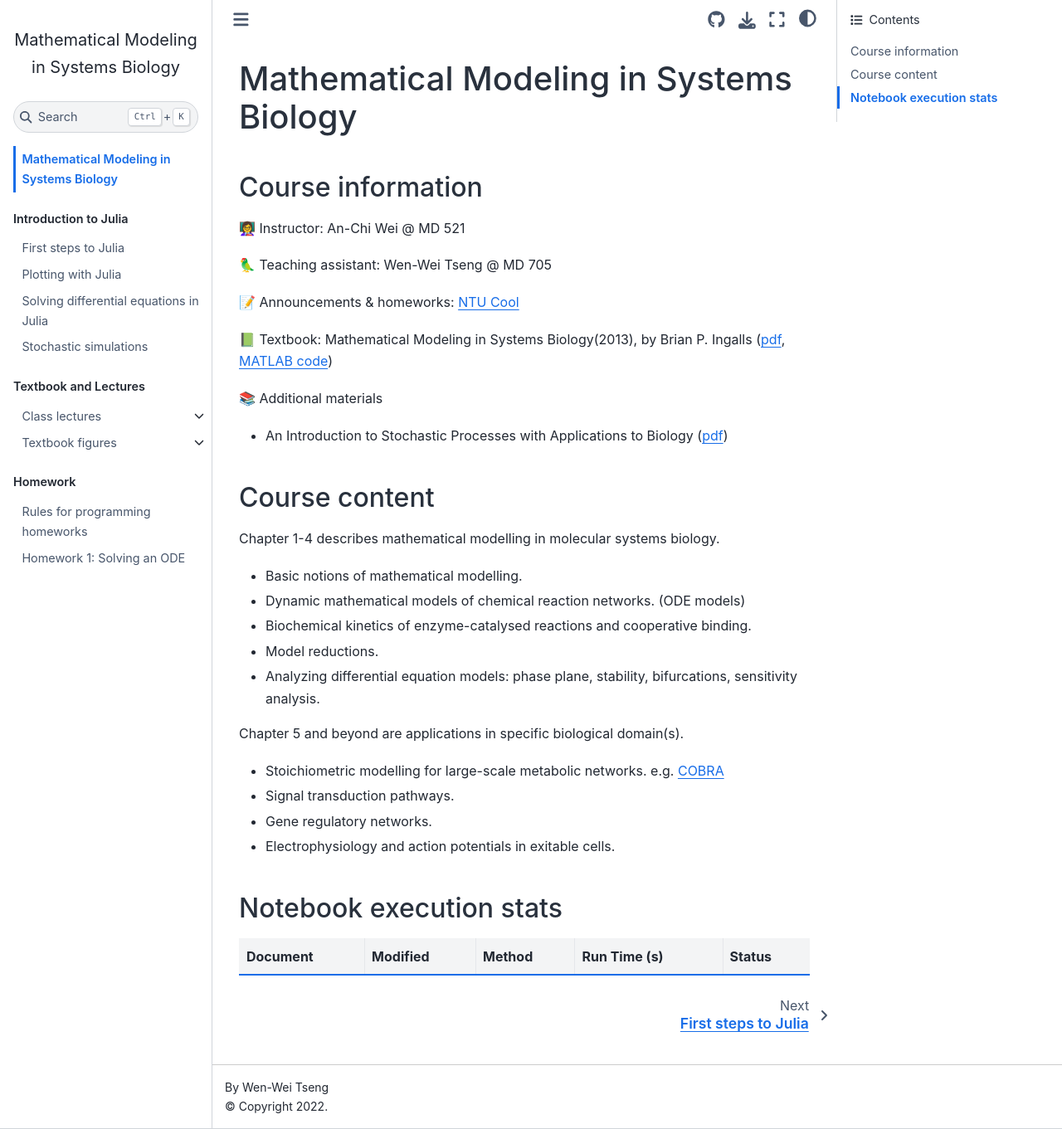
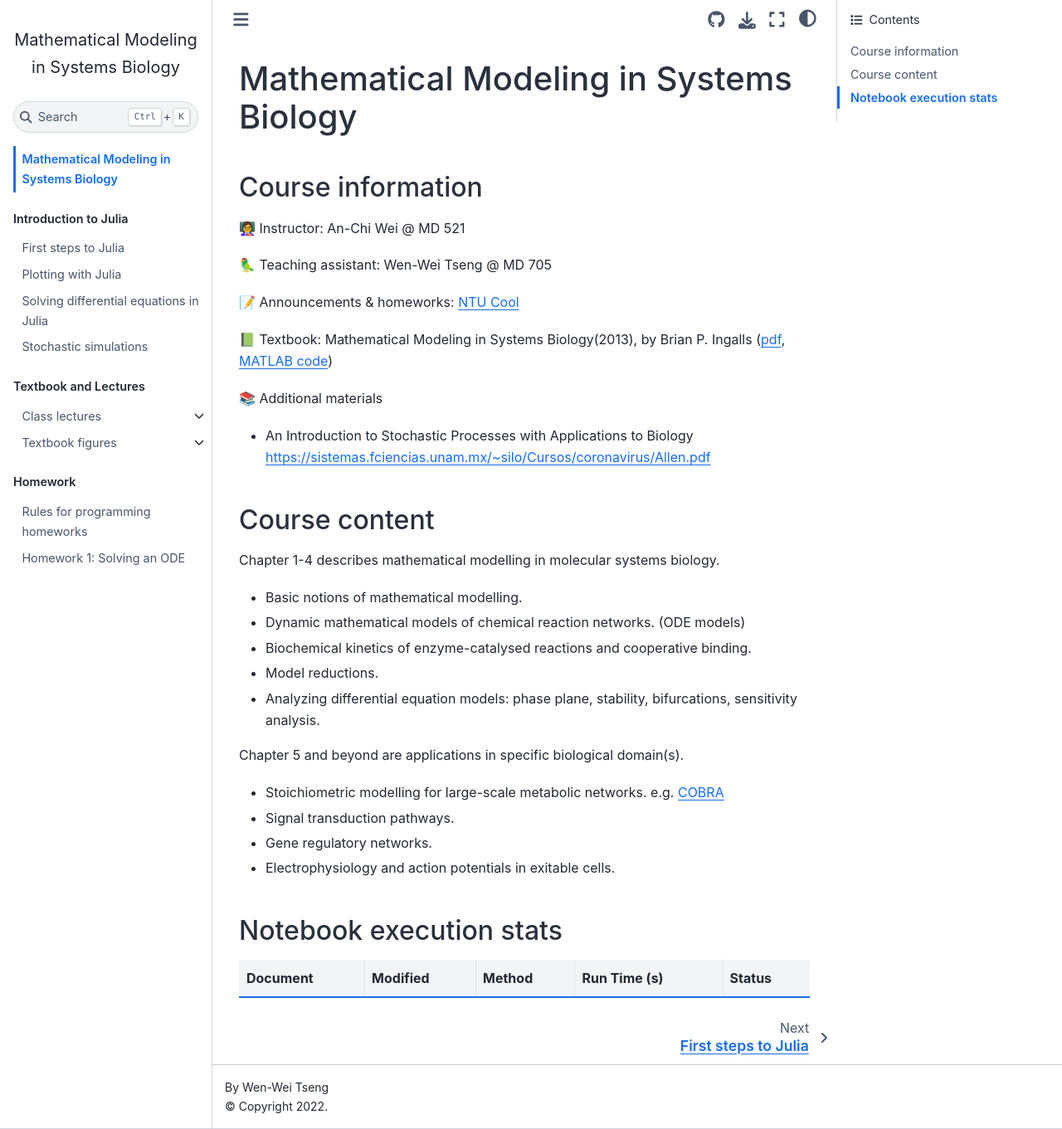
Before and after one commit to ntumitolab/mmsb-bebi-5009, a Jupyter Book: the page built from docs/index.md, in a window 1280 px wide and 1361 px high. Shown: the whole window at 83% size. Built offline with Jupyter Book 1.0.4 settings and Sphinx 7.4.7 and the Sphinx Book theme 1.1.4, drawn with Linux system fonts in a browser that asks for light colours; some of the changed lines change nothing that is shown.

Commit message:
change link

```diff
--- a/docs/index.md
+++ b/docs/index.md
@@ -11,7 +11,7 @@
 📗 Textbook: Mathematical Modeling in Systems Biology(2013), by Brian P. Ingalls ([pdf](https://www.math.uwaterloo.ca/~bingalls/MMSB/MMSB_w_solutions.pdf), [MATLAB code](https://www.math.uwaterloo.ca/~bingalls/MMSB/MMSB_code.xhtml))
 
 📚 Additional materials
-- An Introduction to Stochastic Processes with Applications to Biology ([pdf](https://sistemas.fciencias.unam.mx/~silo/Cursos/coronavirus/Allen.pdf))
+- An Introduction to Stochastic Processes with Applications to Biology <https://sistemas.fciencias.unam.mx/~silo/Cursos/coronavirus/Allen.pdf>
 
 ## Course content
 
```
